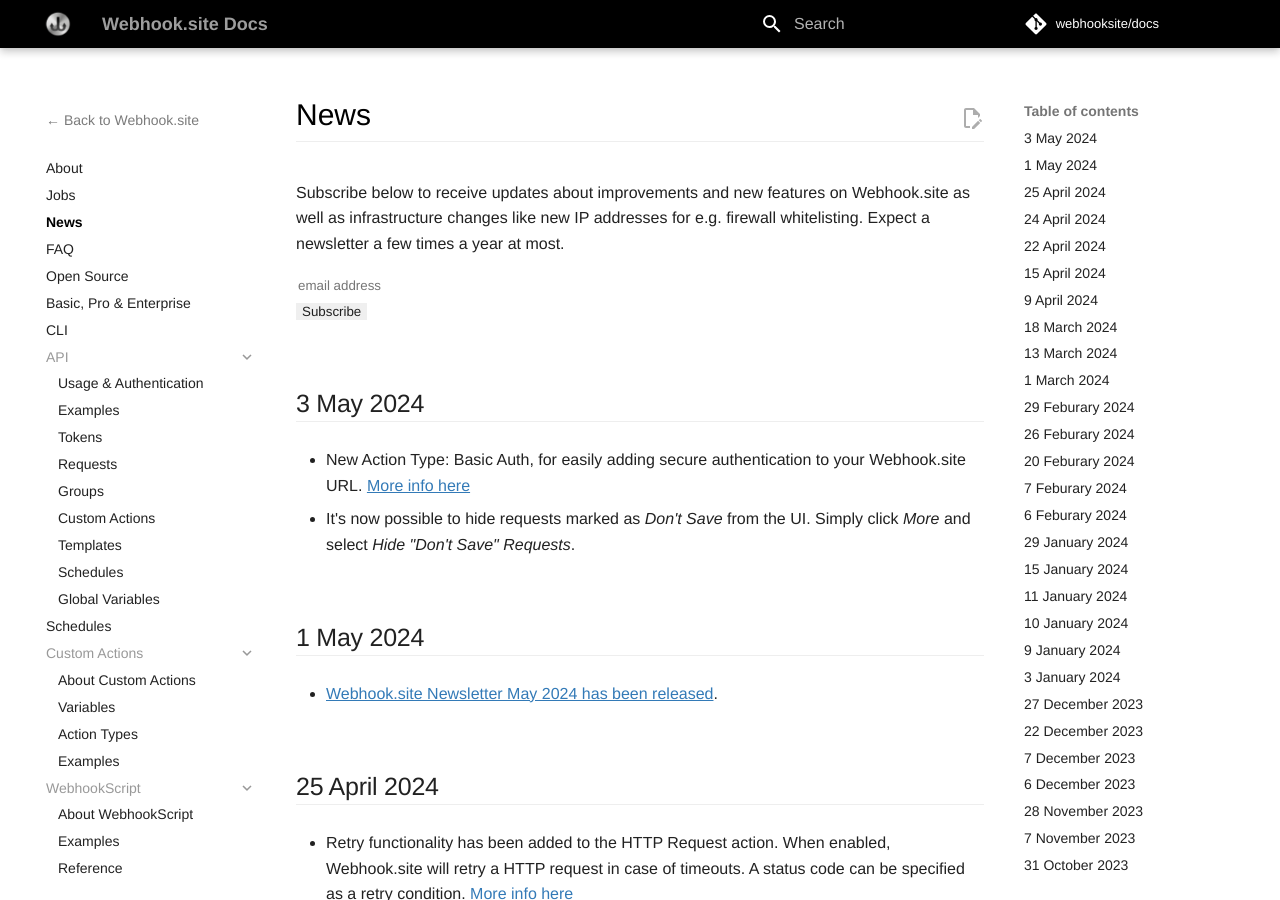
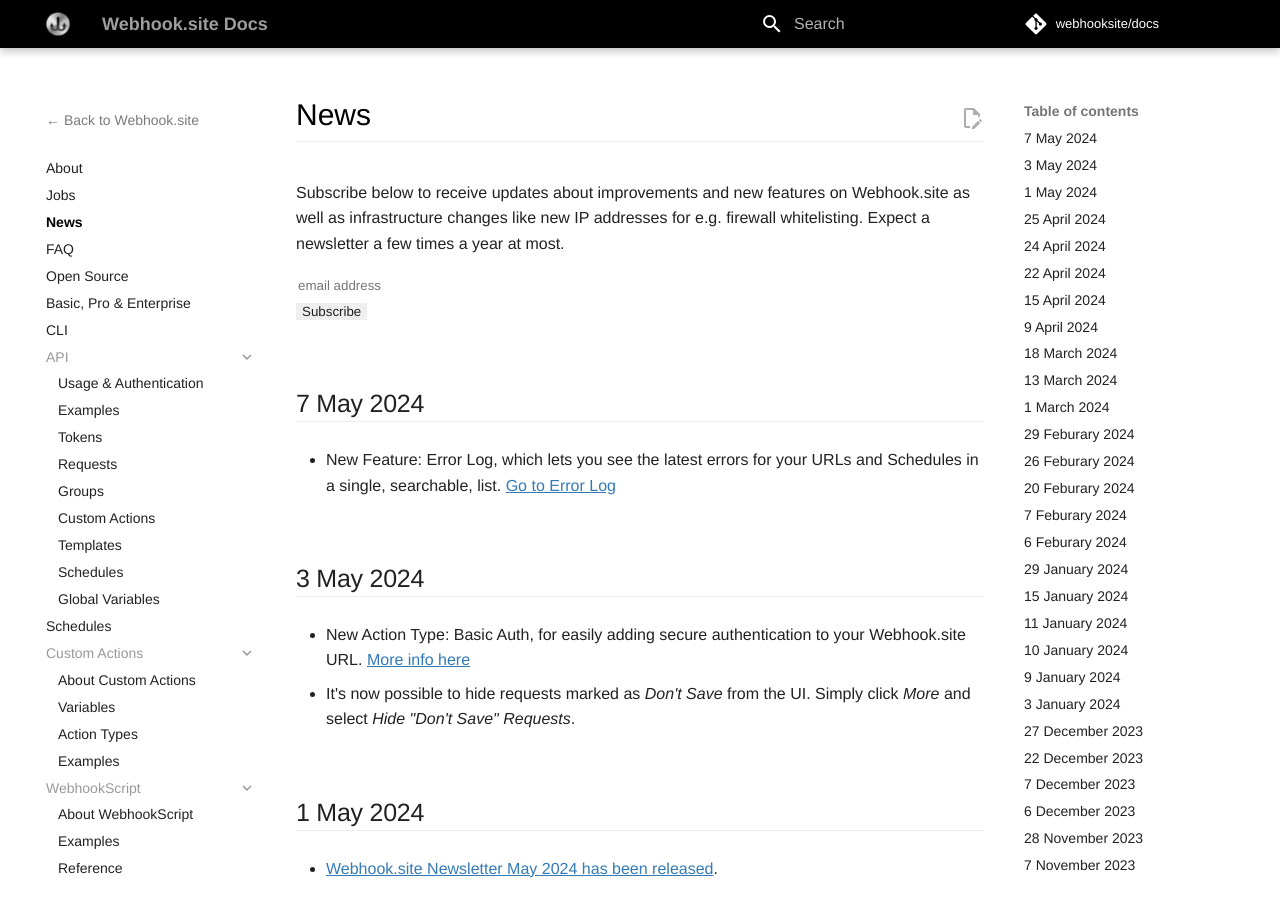
Before and after one commit to webhooksite/docs, an MkDocs documentation site: the page built from docs/news.markdown, in a window 1280 px wide and 900 px high. Built offline with MkDocs 1.6.1 and Material for MkDocs 9.7.7, drawn with Linux system fonts in a browser that asks for light colours; comment, search, counter and statistics services are not loaded.

Commit message:
Announce: Error Log

```diff
--- a/docs/news.markdown
+++ b/docs/news.markdown
@@ -21,6 +21,10 @@
     </div>
 </form>
 </div>
+
+## 7 May 2024
+
+* New Feature: Error Log, which lets you see the latest errors for your URLs and Schedules in a single, searchable, list. [Go to Error Log](https://webhook.site/control-panel/error-log)
 
 ## 3 May 2024
 
```
Also changed, not shown: docs/custom-actions/action-types.md (+9 -6 lines).
